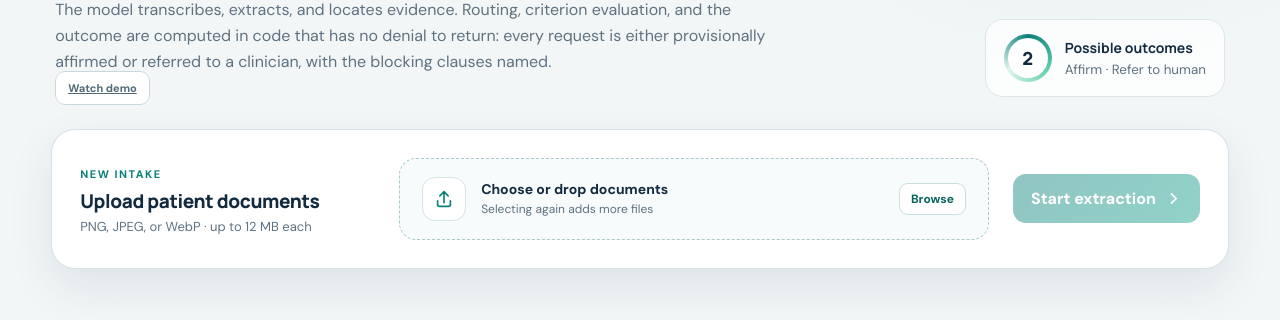
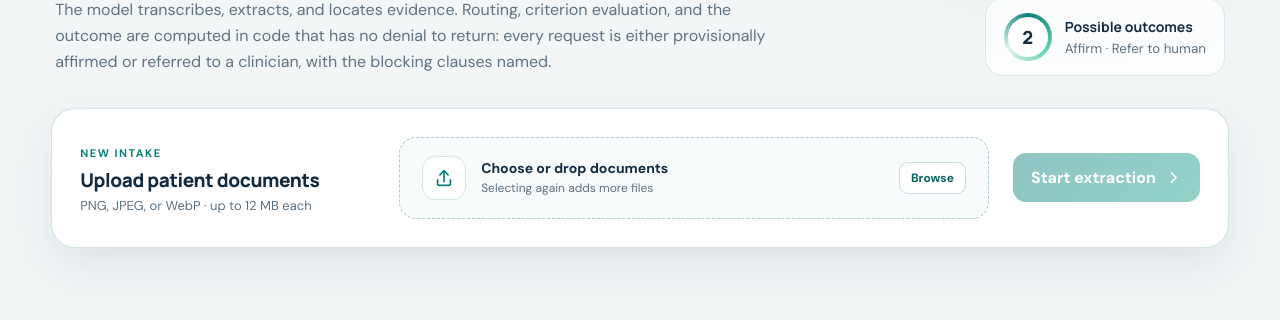
Before and after one commit to hoax12/PA-Case-Study, a plain HTML site: page app/static/index.html in a window 1280 px wide. Shown: the part 290-610 px from the top of the page. Drawn offline with Linux system fonts and the light colour scheme; no server answers.

Commit message:
Move demo link to README

```diff
--- a/app/static/index.html
+++ b/app/static/index.html
@@ -50,9 +50,6 @@
               no denial to return: every request is either provisionally affirmed
               or referred to a clinician, with the blocking clauses named.
             </p>
-            <a class="secondary-button demo-link" href="https://www.youtube.com/watch?v=QrXxezvchZM" target="_blank" rel="noreferrer">
-              Watch demo
-            </a>
           </div>
           <div class="hero-stat">
             <div class="stat-orbit"><span>2</span></div>
```
Also changed, not shown: 1 other file.
